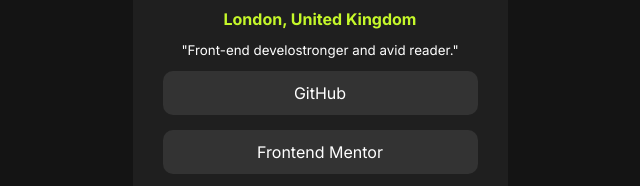
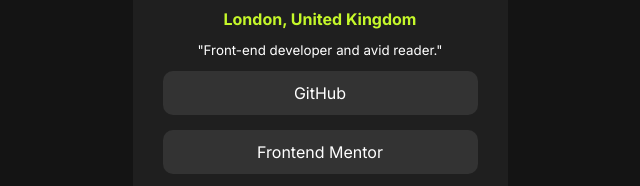
Before and after one commit to heisemmaco-dev/social-links-profile-main, a plain HTML site: page index.html in a window 1280 px wide. Shown: the part 289-475 px from the top of the page, 320-960 px from the left. Drawn offline with Linux system fonts and the light colour scheme.

Commit message:
correct a typo in my html

```diff
--- a/index.html
+++ b/index.html
@@ -24,7 +24,7 @@
       <article>
         <h1>Jessica Randall</h1>
         <strong>London, United Kingdom</strong>
-        <small>"Front-end develostronger and avid reader."</small>
+        <small>"Front-end developer and avid reader."</small>
       </article>
 
       <nav>
```
Also changed, not shown: assets/images/profile-pic.jpg (added).
